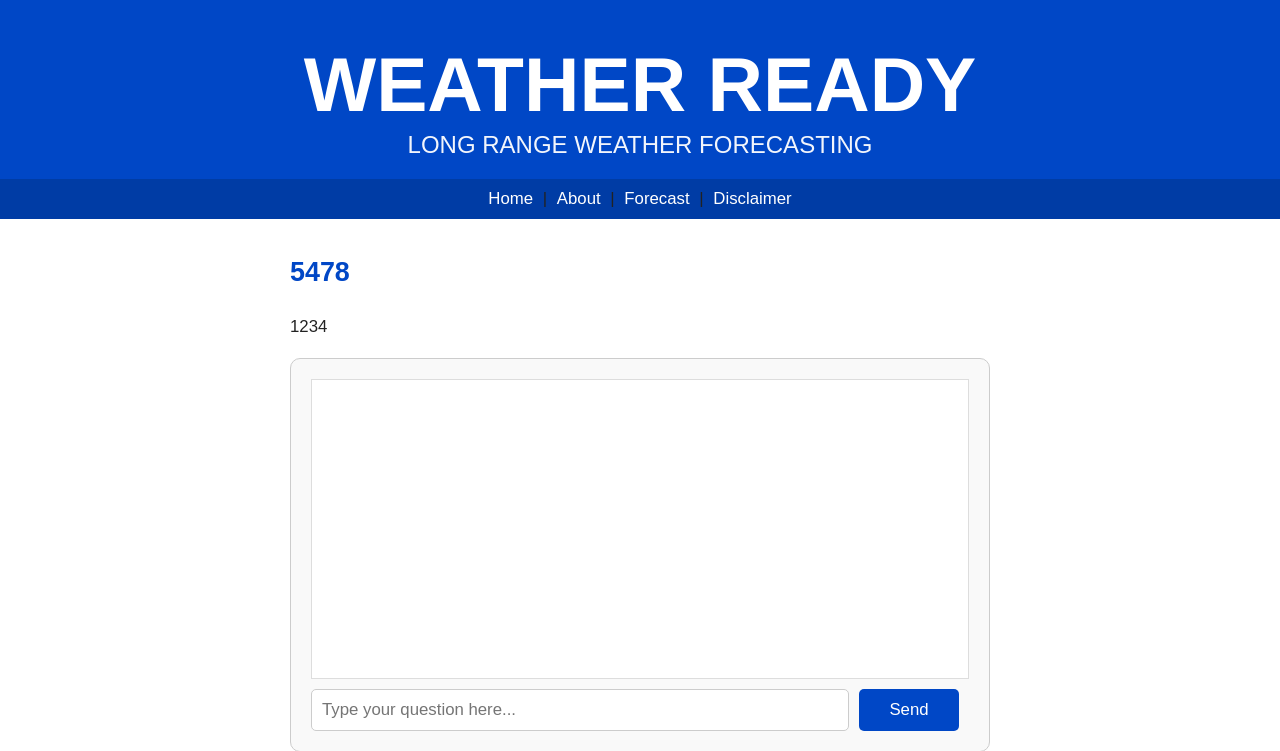
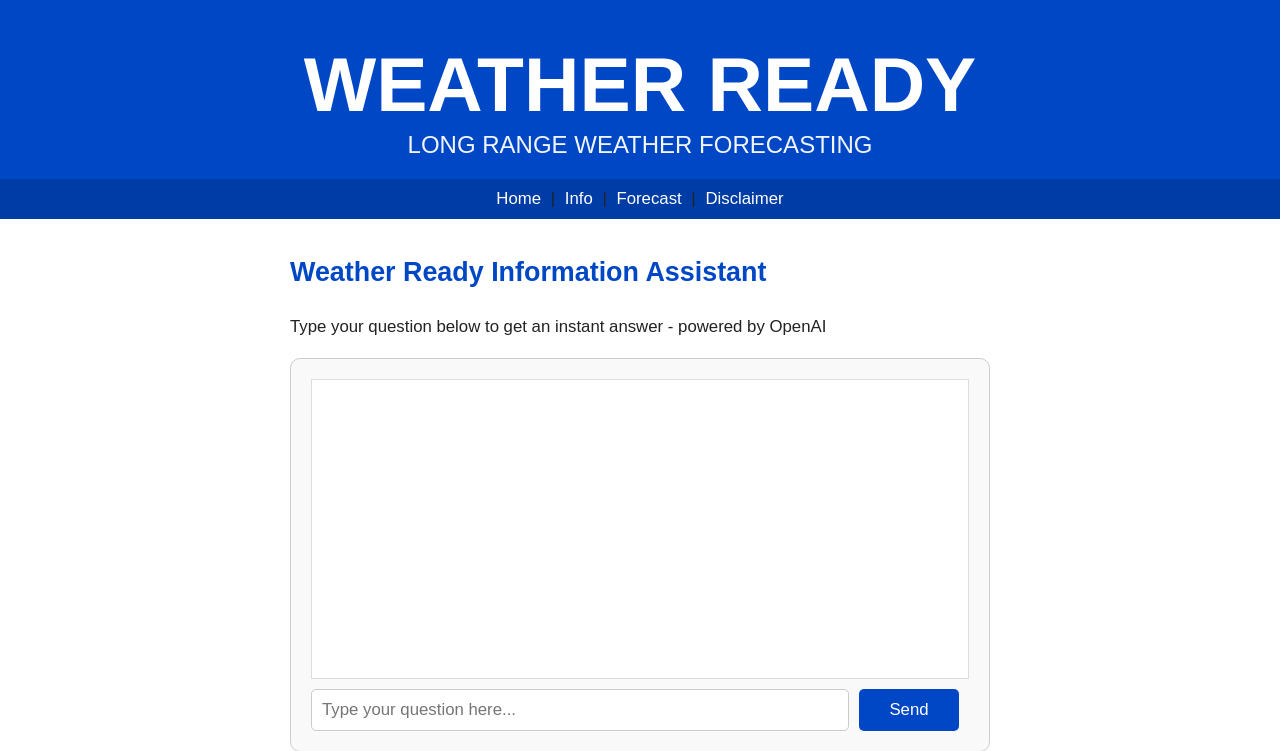
Before and after one commit to jack292929292/weatherready-site, a Flask app: page /forecast_accuracy in a window 1280 px wide. Shown: the top 751 px of the page. Run offline with Flask 3, Linux system fonts and the light colour scheme.

Commit message:
Update forecast_accuracy.html

```diff
--- a/templates/forecast_accuracy.html
+++ b/templates/forecast_accuracy.html
@@ -182,15 +182,16 @@
 
   <nav class="condensed-subnav">
     <a href="/">Home</a> |
-    <a href="/forecast_accuracy">About</a> |
+    <a href="/forecast_accuracy">Info</a> |
     <a href="/important_delivery_information">Forecast</a> |
     <a href="/legal_disclaimers">Disclaimer</a>
   </nav>
 
   <main>
     <div class="welcome">
-      <h2>5478 </h2>
-      <p>1234 </p>
+      <h2>Weather Ready Information Assistant </h2>
+      <p>Type your question below to get an instant answer - powered by OpenAI</p>
+
 
       <div class="chat-container">
         <div class="chat-box" id="chat-box"></div>
```
